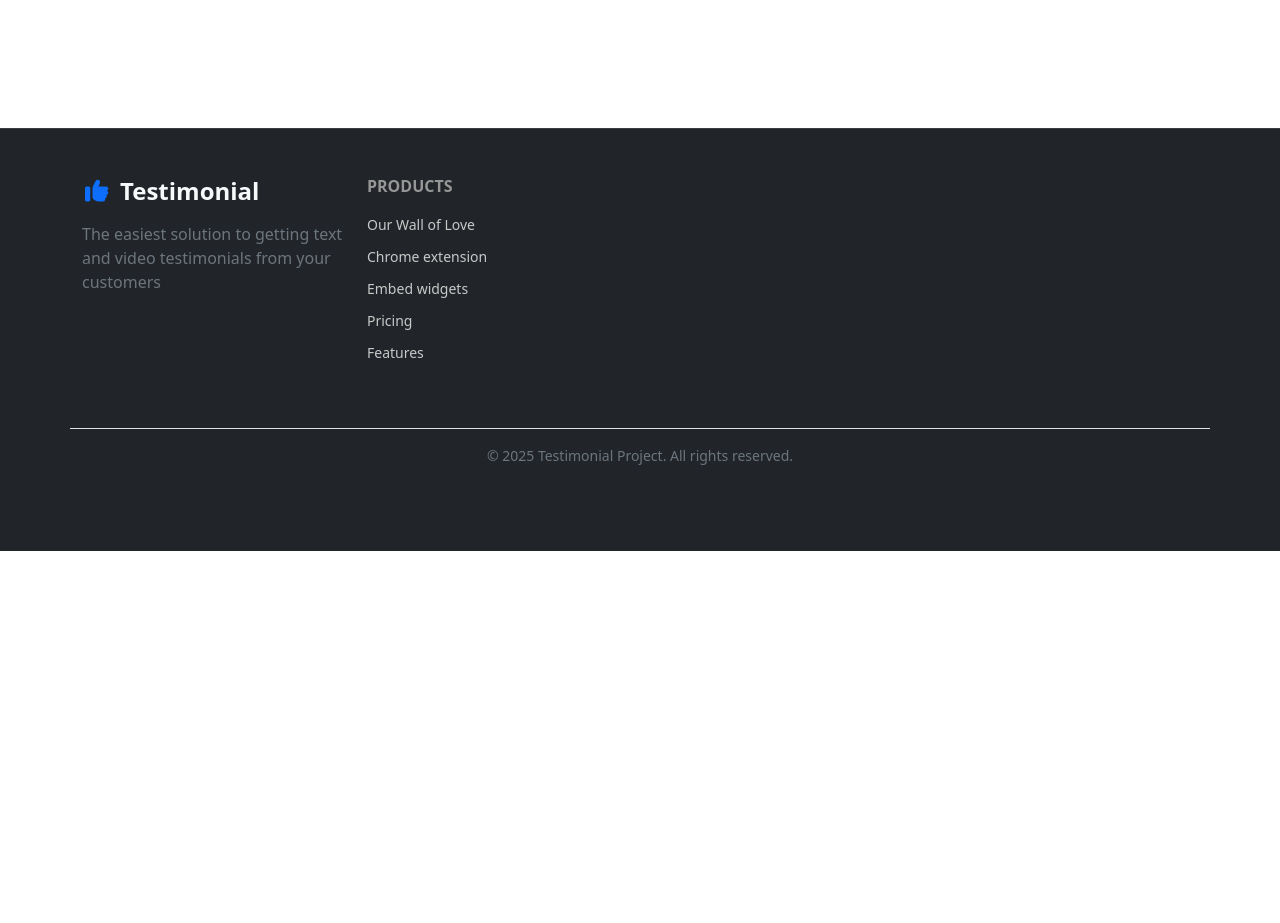
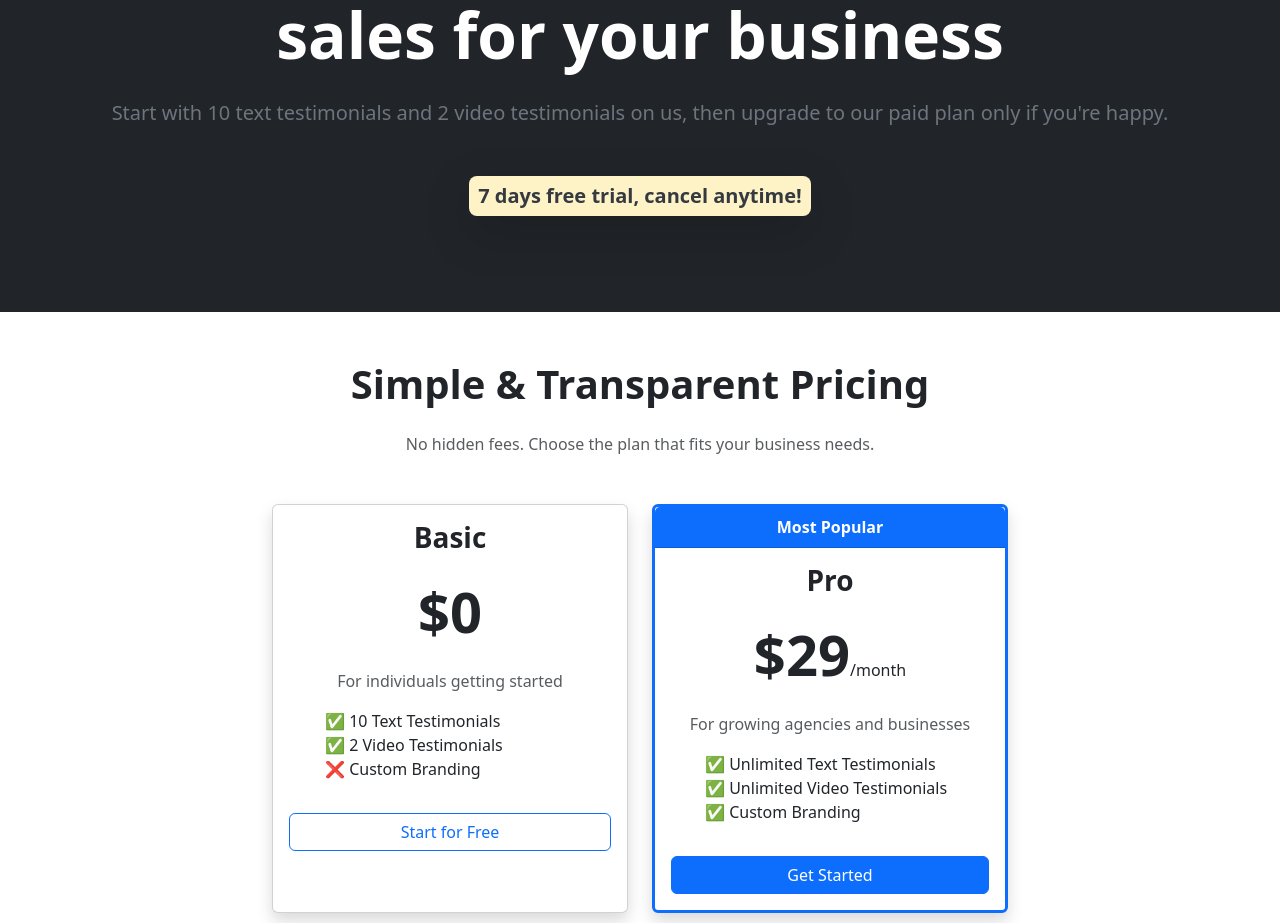
Before and after one commit to Biswas-Samrat/testimonial, a React (Vite) app in the folder frontend/: page /pricing in a window 1280 px wide. Shown: the part 249-1172 px from the top of the page. Before the commit the page ends 824 px from the top, so only its background shows below. Built offline with nearby package versions, Linux system fonts and the light colour scheme.

Commit message:
Priceing Page Complit

```diff
--- a/frontend/src/pages/Pricing.jsx
+++ b/frontend/src/pages/Pricing.jsx
@@ -1,16 +1,102 @@
-import React from 'react';
-import { useTranslation } from '../hooks/useTranslation';
+import React from "react";
+import { useTranslation } from "../hooks/useTranslation";
 
 function Pricing() {
-    const { t } = useTranslation();
-    return (
-        <div>
-        <h1>
+  const { t } = useTranslation();
+  const trialButtonStyle = {
+    backgroundColor: "#fef3c7",
+    color: "#343a40",
+    fontWeight: "bold",
+  };
 
-            Pricing
-        </h1>
-     </div>
-    );
+  return (
+    <div>
+      <header className="bg-dark text-white text-center py-5">
+        <div className="container py-5">
+          <h1 className="display-3 fw-bolder mb-4">
+            {t("The easiest way to drive more sales for your business")}
+          </h1>
+
+          <p className="lead text-secondary mb-5">
+            {t(
+              "Start with 10 text testimonials and 2 video testimonials on us, then upgrade to our paid plan only if you're happy."
+            )}
+          </p>
+
+          <a
+            href="/signup"
+            className="btn btn-lg px-2 py-1 rounded-3 shadow-lg"
+            style={trialButtonStyle}
+          >
+            {t("7 days free trial, cancel anytime!")}
+          </a>
+        </div>
+      </header>
+
+      <section className="container my-5 text-center">
+        <h2 className="display-6 fw-bold mb-4">
+          {t("Simple & Transparent Pricing")}
+        </h2>
+        <p className="text-muted mb-5">
+          {t("No hidden fees. Choose the plan that fits your business needs.")}
+        </p>
+
+        <div className="row g-4 justify-content-center">
+          <div className="col-lg-4 col-md-6">
+            <div className="card h-100 shadow">
+              <div className="card-body">
+                <h3 className="card-title fw-bold">Basic</h3>
+                <h4 className="display-4 fw-bold my-4">$0</h4>
+                <p className="text-muted">For individuals getting started</p>
+                <ul
+                  className="list-unstyled text-start mx-auto"
+                  style={{ maxWidth: "250px" }}
+                >
+                  <li>✅ {t("10 Text Testimonials")}</li>
+                  <li>✅ {t("2 Video Testimonials")}</li>
+                  <li>❌ {t("Custom Branding")}</li>
+                </ul>
+                <a
+                  href="/signup"
+                  className="btn btn-outline-primary mt-3 w-100"
+                >
+                  {t("Start for Free")}
+                </a>
+              </div>
+            </div>
+          </div>
+
+          <div className="col-lg-4 col-md-6">
+            <div className="card h-100 shadow border-primary border-3">
+              <div className="card-header bg-primary text-white fw-bold">
+                {t("Most Popular")}
+              </div>
+              <div className="card-body">
+                <h3 className="card-title fw-bold">Pro</h3>
+                <h4 className="display-4 fw-bold my-4">
+                  $29<span className="fs-6 fw-normal">/month</span>
+                </h4>
+                <p className="text-muted">
+                  For growing agencies and businesses
+                </p>
+                <ul
+                  className="list-unstyled text-start mx-auto"
+                  style={{ maxWidth: "250px" }}
+                >
+                  <li>✅ {t("Unlimited Text Testimonials")}</li>
+                  <li>✅ {t("Unlimited Video Testimonials")}</li>
+                  <li>✅ {t("Custom Branding")}</li>
+                </ul>
+                <a href="/signup" className="btn btn-primary mt-3 w-100">
+                  {t("Get Started")}
+                </a>
+              </div>
+            </div>
+          </div>
+        </div>
+      </section>
+    </div>
+  );
 }
 
 export default Pricing;
```
